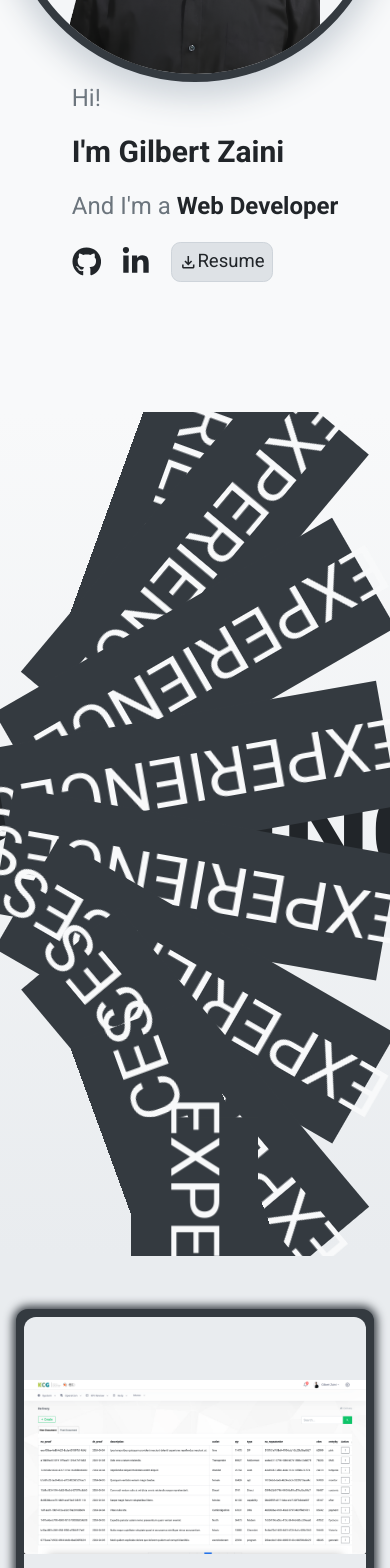
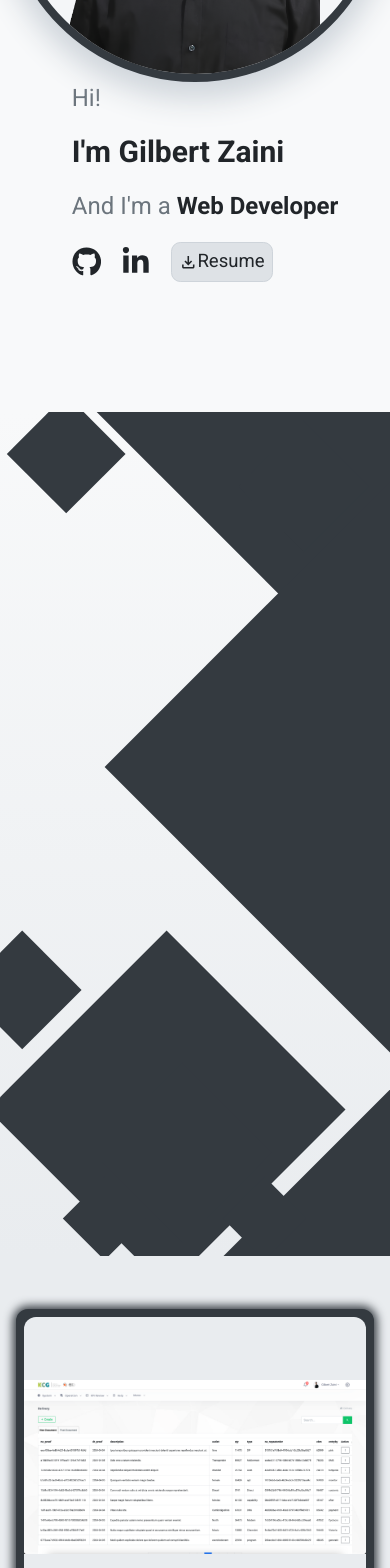
Before and after one commit to gilbertzaini/portfolio, a Next.js app: page / in a window 390 px wide. Shown: the part 432-2000 px from the top of the page. Built offline with nearby package versions, Linux system fonts and the light colour scheme.

Commit message:
fix transition

```diff
--- a/src/app/components/hero/hero.jsx
+++ b/src/app/components/hero/hero.jsx
@@ -5,7 +5,7 @@ import Image from "next/image";
 import "./Hero.css";
 import Link from "next/link";
 
-export const Hero = () => {
+const Hero = () => {
   const [dark, setDark] = useState(false);
 
   useEffect(() => {
@@ -83,3 +83,5 @@ export const Hero = () => {
     </section>
   );
 };
+
+export default Hero;
--- a/src/app/components/projects/projects.jsx
+++ b/src/app/components/projects/projects.jsx
@@ -12,7 +12,7 @@ import {
 import { BsBootstrapFill } from "react-icons/bs";
 import Showcase from "../showcase/Showcase";
 
-export const Projects = () => {
+const Projects = () => {
   const projects = [
     {
       src: "/assets/projects/MySalak/logo.png",
@@ -180,3 +180,5 @@ export const Projects = () => {
     </div>
   );
 };
+
+export default Projects;
--- a/src/app/components/skills/skills.jsx
+++ b/src/app/components/skills/skills.jsx
@@ -27,7 +27,7 @@ import PythonLogo from "../icons/python-logo.svg";
 import "./Skills.css";
 import Image from "next/image";
 
-export const Skills = () => {
+const Skills = () => {
   const [isMobile, setIsMobile] = useState(false);
 
   const handleResize = () => {
@@ -200,3 +200,5 @@ export const Skills = () => {
     </section>
   );
 };
+
+export default Skills;
--- a/src/app/components/transition/transition.css
+++ b/src/app/components/transition/transition.css
@@ -1,13 +1,17 @@
 .transition-container {
-  /* background: linear-gradient(var(--bg-primary), var(--dark-color)) !important; */
-  background: linear-gradient(var(--bg-primary), var(--bg-secondary)) !important;
+  background: linear-gradient(
+    var(--bg-primary),
+    var(--bg-secondary)
+  ) !important;
   position: relative;
   height: 100vh;
 }
 
 .inverse {
-  /* background: linear-gradient(var(--dark-color), var(--bg-primary)) !important; */
-  background: linear-gradient(var(--bg-secondary), var(--bg-primary)) !important;
+  background: linear-gradient(
+    var(--bg-secondary),
+    var(--bg-primary)
+  ) !important;
 }
 
 .transition-container > div {
@@ -28,22 +32,67 @@
   align-items: center;
   justify-content: center;
   z-index: 1;
-  font-size: 15vh;
+  padding-top: -5%;
 }
 
-.bar {
-  margin-top: -5%;
-  width: 100%;
-  height: 15%;
+.box {
+  background: var(--dark-color);
+}
+
+.box:first-child {
+  width: 10vh;
+  height: 10vh;
+}
+
+.box:nth-child(2) {
+  width: 40vh;
+  height: 40vh;
+}
+
+.box:nth-child(3){
+  width: 50vh;
+  height: 50vh;
+}
+
+.box:nth-child(4){
+  width: 35vh;
+  height: 35vh;
+}
+
+.box:nth-child(5){
+  width: 30vh;
+  height: 30vh;
+}
+
+.box:nth-child(6){
+  width: 10vh;
+  height: 10vh;
+}
+
+.box:nth-child(7){
+  width: 11vh;
+  height: 11vh;
+}
+
+.box:nth-child(8), .box:nth-child(10){
+  width: 7vh;
+  height: 7vh;
+}
+
+.box:nth-child(9){
+  width: 15vh;
+  height: 15vh;
+}
+
+/* .bar {
   display: flex;
   align-items: center;
   justify-content: center;
-
-  background: var(--dark-color);
-}
-
+} */
+/*
 .bar > p {
   font-size: 8vh;
+  background: var(--dark-color);
   color: var(--bg-primary);
 }
 
@@ -105,4 +154,4 @@
 
 .bar:nth-child(15) {
   rotate: 180deg;
-}
+} */
--- a/src/app/components/transition/transition.jsx
+++ b/src/app/components/transition/transition.jsx
@@ -1,24 +1,43 @@
 import React, { useRef } from "react";
 import "./Transition.css";
 
-export const Transition = ({ text, inverse }) => {
+const Transition = ({ text, inverse }) => {
   return (
     <section
+      data-scroll-container
+      data-scroll
       className={`transition-container ${inverse ? "inverse" : ""}`}
     >
-      <h1 className="transition-bg">{text}</h1>
+      <h1
+        className="w-full h-full flex justify-center items-center text-5xl lg:text-9xl"
+        data-scroll
+        data-scroll-speed="-1"
+      >
+        {text}
+      </h1>
       <div>
-        {Array.from({ length: 15 }).map((_, index) => (
-          <div
-            key={index}
-            className="bar"
-            data-scroll
-            data-scroll-speed="1.3"
-          >
-            <p>{text}</p>
-          </div>
-        ))}
+        {/* top left */}
+        <div className="box rotate-45 absolute top-0 left-6" />
+        <div className="box rotate-45 absolute -top-44 left-40" />
+
+        {/* mid right */}
+        <div className="box rotate-45 absolute top-36 -right-56" />
+
+        {/* bot left */}
+        <div className="box rotate-45 absolute -bottom-44 left-64" />
+        <div className="box rotate-45 absolute bottom-5 left-10" />
+        <div className="box rotate-45 absolute bottom-56 -left-5" />
+
+        {/* top right */}
+        <div className="box rotate-45 absolute top-7 right-10"/>
+
+        {/* bot right */}
+        <div className="box rotate-45 absolute bottom-2 right-64"/>
+        <div className="box rotate-45 absolute bottom-10 right-36"/>
+        <div className="box rotate-45 absolute bottom-2 right-24"/>
       </div>
     </section>
   );
 };
+
+export default Transition;
--- a/src/app/page.js
+++ b/src/app/page.js
@@ -3,34 +3,33 @@
 import AOS from "aos";
 import "aos/dist/aos.css";
 import { useEffect, useState } from "react";
-import { Hero } from "./components/hero/Hero";
-import { Projects } from "./components/projects/Projects";
-import { Skills } from "./components/skills/Skills";
-import { Transition } from "./components/transition/Transition";
+import Hero from "./components/hero/Hero";
+import Projects from "./components/projects/Projects";
+import Skills from "./components/skills/Skills";
+import Transition from "./components/transition/Transition";
 import Experiences from "./components/experiences/Experiences";
 import Organization from "./components/organization/Organization";
-// import LocomotiveScroll from "locomotive-scroll";
 
 export default function Home() {
-  // const locomotiveScroll = new LocomotiveScroll();
-
-  // AOS.init({
-  //   duration: 1300,
-  //   once: false,
-  // });
 
   useEffect(() => {
-    (async () => {
-      const LocomotiveScroll = (await import("locomotive-scroll")).default;
+    async function getLocomotive() {
+      console.log("importing...");
+      const Locomotive = (await import("locomotive-scroll")).default;
+      const scroll = new Locomotive({
+        el: document.querySelector("[data-scroll-container]"),
+        smooth: true,
+      });
+      console.log("get");
+    }
 
-      const locomotiveScroll = new LocomotiveScroll();
-    })();
+    getLocomotive();
 
     AOS.init({
       duration: 1300,
       once: false,
     });
-  }, []);
+  });
 
   return (
     <>
```
Also changed, not shown: 1 other file (tests, documents, lock files or other folders).
